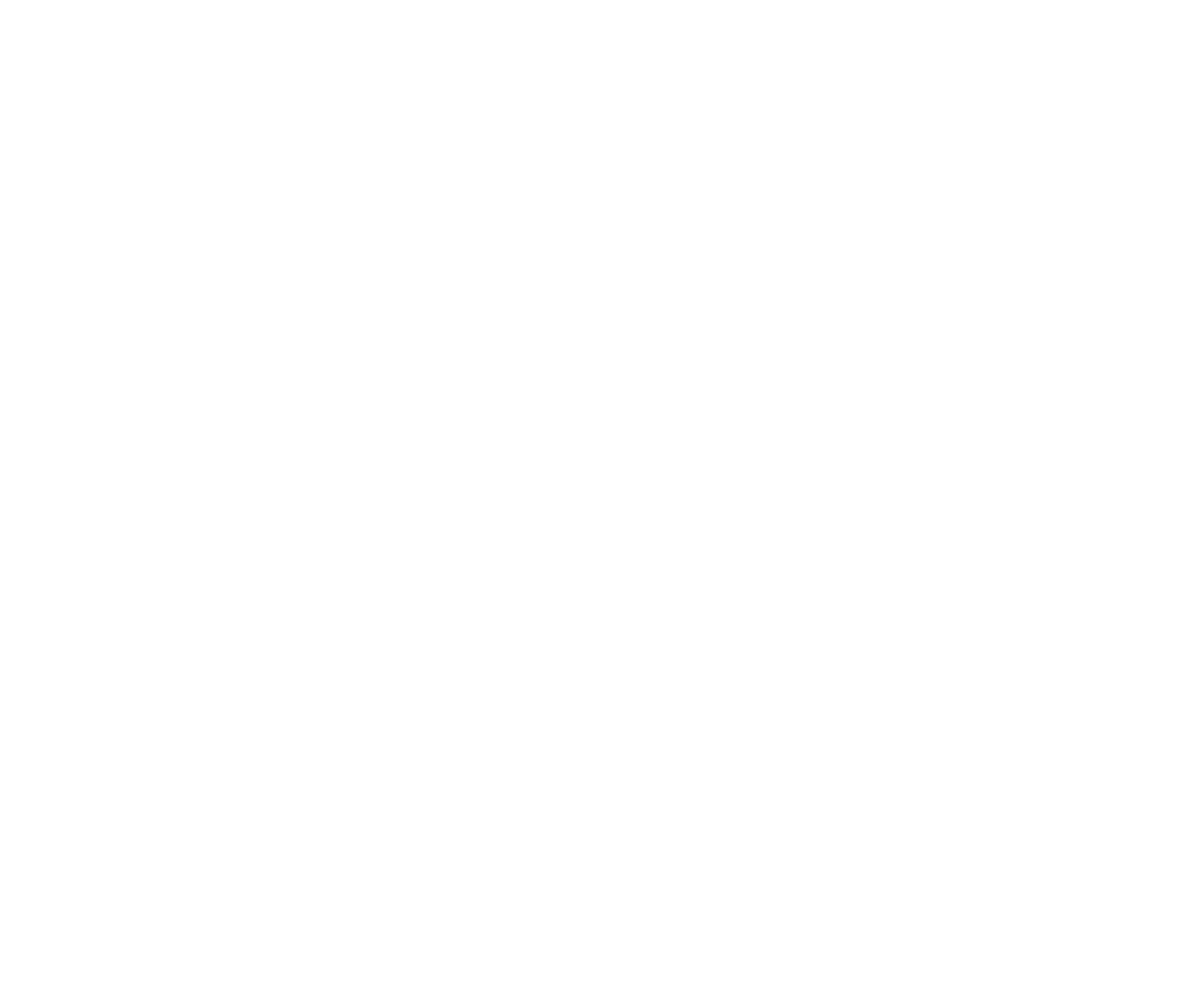
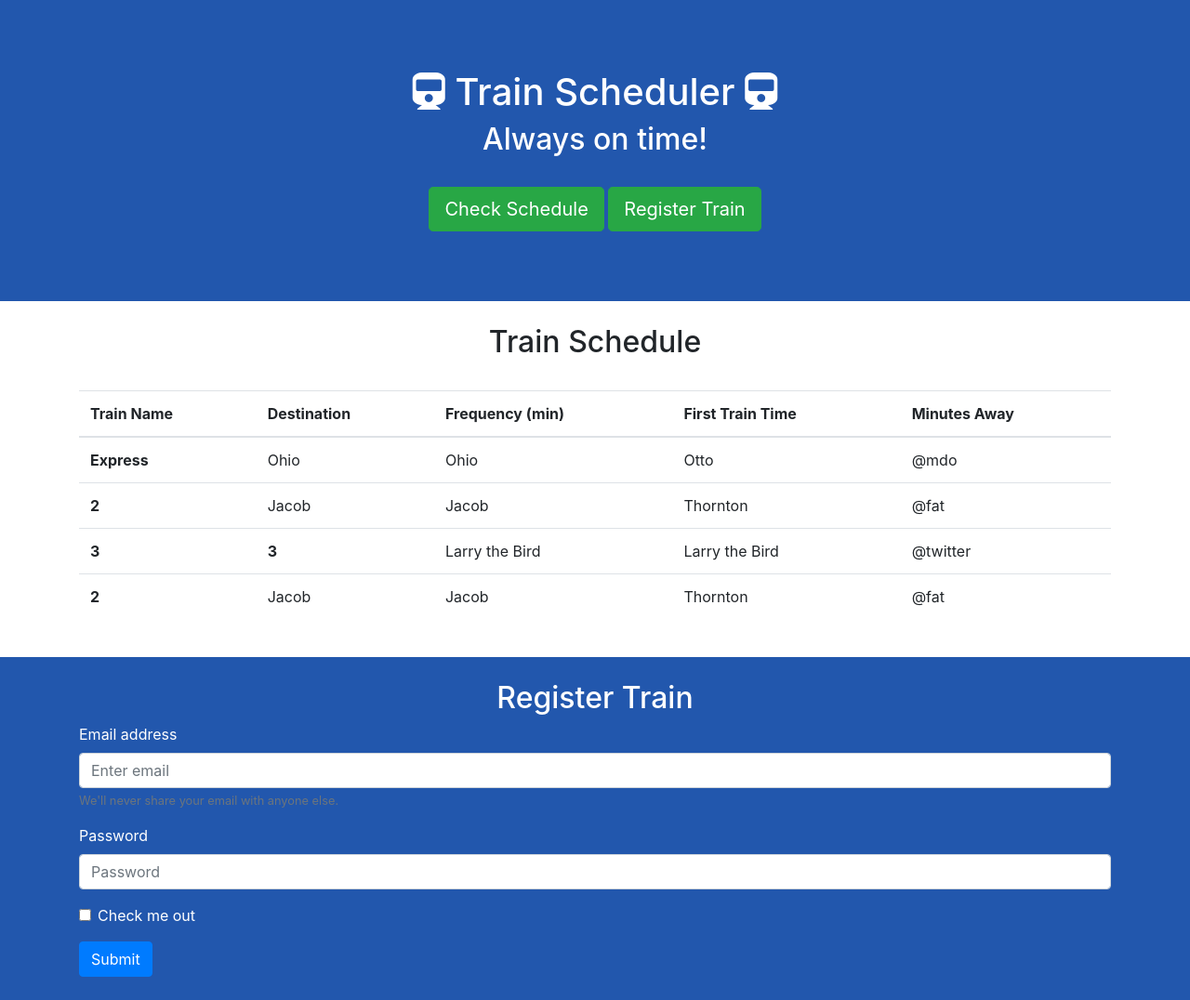
Before and after one commit to gustavogibo/Train-Scheduler, a plain HTML site: page index.html in a window 1280 px wide. Shown: the whole page at 93% size. Before the commit the page ends 800 px from the top, so only its background shows below. Drawn offline with nearby package versions, Linux system fonts and the light colour scheme.

Commit message:
coding the HTML

```diff
--- a/assets/css/style.css
+++ b/assets/css/style.css
@@ -0,0 +1,15 @@
+header {
+    padding: 75px 0px;
+    background: #2257ad;
+    color: #fff;
+}
+
+#train-schedule {
+    padding: 25px 0px;
+}
+
+#register-train {
+    padding: 25px 0px;
+    background: #2257ad;
+    color: #fff;
+}
--- a/index.html
+++ b/index.html
@@ -12,11 +12,110 @@
     <meta name="msapplication-TileColor" content="#da532c">
     <meta name="theme-color" content="#ffffff">
     <link rel="stylesheet" href="https://stackpath.bootstrapcdn.com/bootstrap/4.1.0/css/bootstrap.min.css" integrity="sha384-9gVQ4dYFwwWSjIDZnLEWnxCjeSWFphJiwGPXr1jddIhOegiu1FwO5qRGvFXOdJZ4" crossorigin="anonymous">
+    <link rel="stylesheet" href="https://use.fontawesome.com/releases/v5.0.12/css/all.css" integrity="sha384-G0fIWCsCzJIMAVNQPfjH08cyYaUtMwjJwqiRKxxE/rx96Uroj1BtIQ6MLJuheaO9" crossorigin="anonymous">
     <link rel="stylesheet" href="assets/css/style.css">
     <script src="https://code.jquery.com/jquery-3.3.1.min.js"></script>
     <script src="assets/js/scripts.js"></script>
 </head>
 <body>
-
+    <header>
+        <div class="container-fluid">
+            <div class="row">
+                <div class="col-12 text-center">
+                    <h1><i class="fas fa-train"></i>  Train Scheduler  <i class="fas fa-train"></i></h1>
+                    <h2>Always on time!</h2>
+                </div>
+            </div>
+            &nbsp;
+            <div class="row">
+                <div class="col-12 text-center">
+                    <button type="button" class="btn btn-lg btn-success" href="#train-schedule">Check Schedule</button>
+                    <button type="button" class="btn btn-lg btn-success" href="#register-train">Register Train</button>
+                </div>
+            </div>
+        </div>
+    </header>
+    <main>
+        <div id="train-schedule">
+            <div class="container">
+                <div class="row">
+                    <div class="col-12 text-center">
+                        <h2>Train Schedule</h2>
+                        <br>
+                    </div>
+                    <div class="col-12">
+                        <table class="table table-hover">
+                            <thead>
+                                <tr>
+                                <th scope="col">Train Name</th>
+                                <th scope="col">Destination</th>
+                                <th scope="col">Frequency (min)</th>
+                                <th scope="col">First Train Time</th>
+                                <th scope="col">Minutes Away</th>
+                                </tr>
+                            </thead>
+                            <tbody>
+                                <tr>
+                                <th scope="row">Express</th>
+                                <td>Ohio</td>
+                                <td>Ohio</td>
+                                <td>Otto</td>
+                                <td>@mdo</td>
+                                </tr>
+                                <tr>
+                                <th scope="row">2</th>
+                                <td>Jacob</td>
+                                <td>Jacob</td>
+                                <td>Thornton</td>
+                                <td>@fat</td>
+                                </tr>
+                                <tr>
+                                <th scope="row">3</th>
+                                <th scope="row">3</th>
+                                <td>Larry the Bird</td>
+                                <td>Larry the Bird</td>
+                                <td>@twitter</td>
+                                </tr>
+                                <tr>
+                                <th scope="row">2</th>
+                                <td>Jacob</td>
+                                <td>Jacob</td>
+                                <td>Thornton</td>
+                                <td>@fat</td>
+                                </tr>
+                            </tbody>
+                        </table>
+                    </div>
+                </div>
+            </div>
+        </div>
+        <div id="register-train">
+            <div class="container">
+                <div class="row">
+                    <div class="col-12 text-center">
+                        <h2>Register Train</h2>
+                    </div>
+                    <div class="col-12">
+                        <form>
+                            <div class="form-group">
+                                <label for="exampleInputEmail1">Email address</label>
+                                <input type="email" class="form-control" id="exampleInputEmail1" aria-describedby="emailHelp" placeholder="Enter email">
+                                <small id="emailHelp" class="form-text text-muted">We'll never share your email with anyone else.</small>
+                            </div>
+                            <div class="form-group">
+                                <label for="exampleInputPassword1">Password</label>
+                                <input type="password" class="form-control" id="exampleInputPassword1" placeholder="Password">
+                            </div>
+                            <div class="form-group form-check">
+                                <input type="checkbox" class="form-check-input" id="exampleCheck1">
+                                <label class="form-check-label" for="exampleCheck1">Check me out</label>
+                            </div>
+                            <button type="submit" class="btn btn-primary">Submit</button>
+                        </form>
+                    </div>
+                </div>
+            </div>
+        </div>
+    </main>
 </body>
 </html>
```
